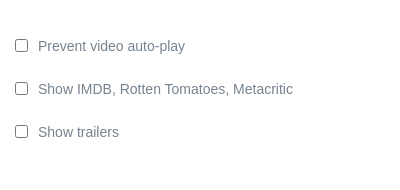
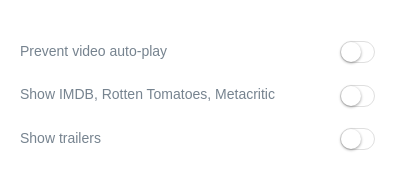
Before and after one commit to eagle-prog/webplayer-chrome, a browser extension: page public/html/popup.html in a window 400 px wide. Drawn offline with Linux system fonts and the light colour scheme.

Commit message:
use switchery for checkboxes in popup

```diff
--- a/public/css/style.css
+++ b/public/css/style.css
@@ -16,10 +16,13 @@
 .wp-container {
     width: 400px !important;
     height: auto !important;
-    padding: 15px !important;
+    padding: 20px !important;
 }
 .wp-d-flex {
     display: flex;
+}
+.w-300 {
+    width: 300px;
 }
 .m-l-20 {
     margin-left: 20px !important;
--- a/public/html/popup.html
+++ b/public/html/popup.html
@@ -7,39 +7,41 @@
     <!-- Stylesheets -->
     <link rel="stylesheet" href="../vendors/bootstrap/bootstrap.min.css">
     <link rel="stylesheet" href="../vendors/bootstrap/bootstrap-extend.min.css">
+    <link rel="stylesheet" href="../vendors/switchery/switchery.min.css">
     <link rel="stylesheet" href="../fonts/font-awesome/font-awesome.min.css">
     <link rel="stylesheet" href="../css/style.css">
 </head>
 <body>
     <div class="wp-container">
         <div class="wp-d-flex m-t-20">
+            <div class="wp-label w-300 m-r-20">
+                Prevent video auto-play
+            </div>
             <div>
                 <input type="checkbox" class="chk-prevent-auto-play">
             </div>
-            <div class="wp-label m-l-10">
-                Prevent video auto-play
+        </div>
+        <div class="wp-d-flex m-t-20">
+            <div class="wp-label w-300 m-r-20">
+                Show IMDB, Rotten Tomatoes, Metacritic
+            </div>
+            <div>
+                <input type="checkbox" class="chk-show-ratings">
             </div>
         </div>
         <div class="wp-d-flex m-t-20">
-            <div>
-                <input type="checkbox" class="chk-show-ratings">
+            <div class="wp-label w-300 m-r-20">
+                Show trailers
             </div>
-            <div class="wp-label m-l-10">
-                Show IMDB, Rotten Tomatoes, Metacritic
-            </div>
-        </div>
-        <div class="wp-d-flex m-t-20">
             <div>
                 <input type="checkbox" class="chk-show-trailers">
-            </div>
-            <div class="wp-label m-l-10">
-                Show trailers
             </div>
         </div>
     </div>
     <!-- Scripts -->
     <script src="../vendors/jquery/jquery.min.js"></script>
     <script src="../vendors/bootstrap/bootstrap.min.js"></script>
+    <script src="../vendors/switchery/switchery.min.js"></script>
     <script src="../js/config.js"></script>
     <script src="../js/global.js"></script>
     <script src="../js/utils.js"></script>
--- a/public/js/popup.js
+++ b/public/js/popup.js
@@ -10,10 +10,20 @@
     const isPreventAutoPlayEnabled = await isPreventAutoPlay();
     const isShowRatingsEnabled     = await isShowRatings();
     const isShowTrailersEnabled    = await isShowTrailers();
-    console.log(isPreventAutoPlayEnabled, isShowRatingsEnabled, isShowTrailersEnabled);
+
     $('.chk-prevent-auto-play').attr('checked', isPreventAutoPlayEnabled);
     $('.chk-show-ratings').attr('checked', isShowRatingsEnabled);
     $('.chk-show-trailers').attr('checked', isShowTrailersEnabled);
+
+    new Switchery(document.querySelector('.chk-prevent-auto-play'), {
+        size: 'small'
+    });
+    new Switchery(document.querySelector('.chk-show-ratings'), {
+        size: 'small'
+    });
+    new Switchery(document.querySelector('.chk-show-trailers'), {
+        size: 'small'
+    });
 }
 
 /**
```
